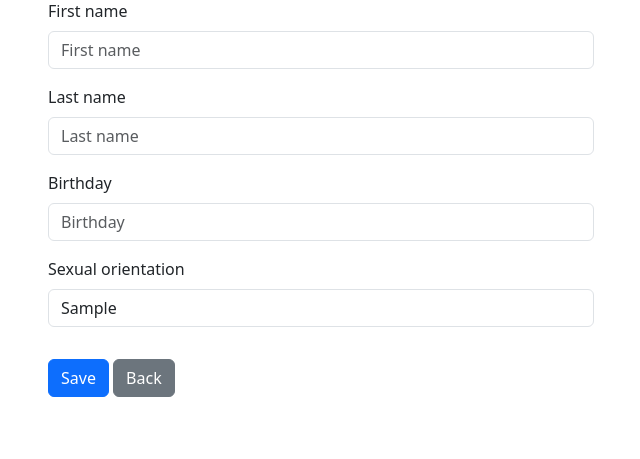
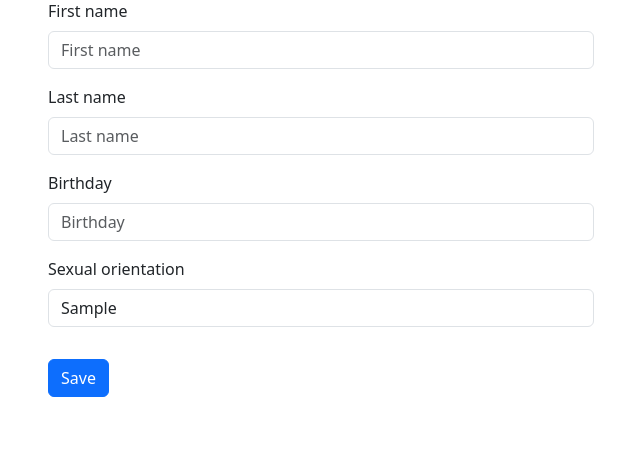
Before and after one commit to Uriarte-Anyl/DatabaseProjects, a PHP site: page /view.php?userInfoID=1 in a window 1280 px wide. Shown: the part 65-524 px from the top of the page, without its empty margins (319-959 px from the left). Run offline with PHP 8.4, Linux system fonts and the light colour scheme; tables that the repository leaves empty or names only in its code hold one stand-in row (values such as "Sample post"); data that the repository does not hold is empty.

Commit message:
Added A07

```diff
--- a/A07/view.php
+++ b/A07/view.php
@@ -64,8 +64,6 @@ $result = executeQuery($query);
                             </div>
 
                             <button type="submit" class="btn btn-primary mt-3" name="btnEdit">Save</button>
-                            <a href=""><button type="button" class="btn btn-secondary
-                             mt-3">Back</button></a>
 
                         </form>
                     </div>
```
